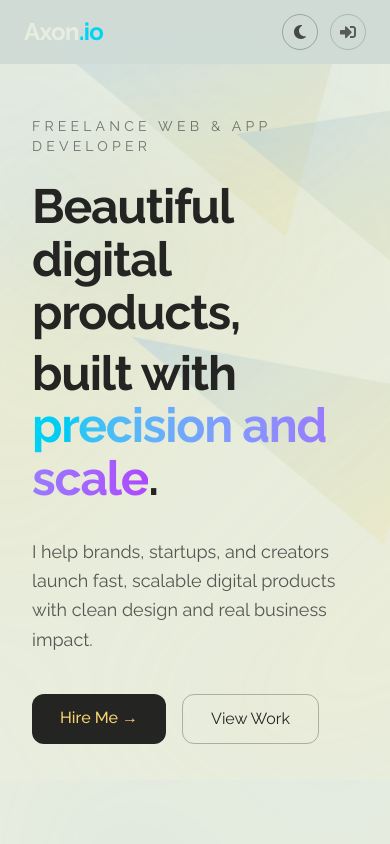
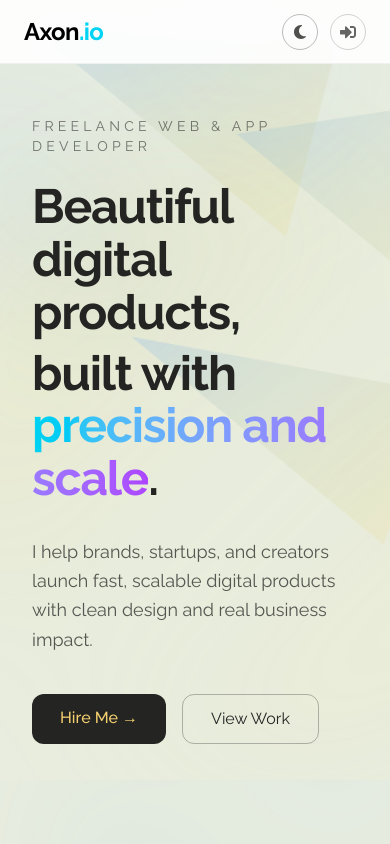
Before and after one commit to AhsanSaleem99/portfolio, a Next.js app: page / in a window 390 px wide. Shown: the top 844 px of the page. Built offline with nearby package versions, Linux system fonts and the light colour scheme.

Commit message:
Updating meta data for mobile theme control 2

```diff
--- a/components/Navbar/Navbar.tsx
+++ b/components/Navbar/Navbar.tsx
@@ -34,11 +34,19 @@ const Navbar = () => {
   // 3. Keep the placeholder structure identical to the final div
   if (!mounted) {
     return (
-      <div className="fixed top-0 left-0 w-full h-9 W-18 z-50 bg-[var(--secondary)] dark:bg-[var(--background)] opacity-0" />
+      <div className="fixed top-0 left-0 w-full h-16 z-50 bg-black md:bg-transparent" />
     );
   }
   return (
-    <div className="fixed top-0 left-0 w-full h-16 z-50 flex items-center justify-center bg-[var(--secondary)]/95 dark:bg-[var(--background)]/95 backdrop-blur-md -webkit-backdrop-filter: blur(12px) text-[var(--background)] dark:text-[var(--foreground)] ">
+    <div
+      className={`fixed top-0 left-0 w-full h-16 z-50 flex items-center justify-center transition-colors duration-300 backdrop-blur-md
+  ${
+    mounted && theme === "dark"
+      ? "bg-black/90 border-b border-white/5 text-white"
+      : "bg-white/90 border-b border-black/5 text-black"
+  }`}
+      style={{ WebkitBackdropFilter: "blur(12px)" }} // Correct way to add webkit prefix in React
+    >
       <div className="max-w-6xl w-full px-6 flex items-center justify-between">
         {/* Brand */}
         <ScrollLink
```
